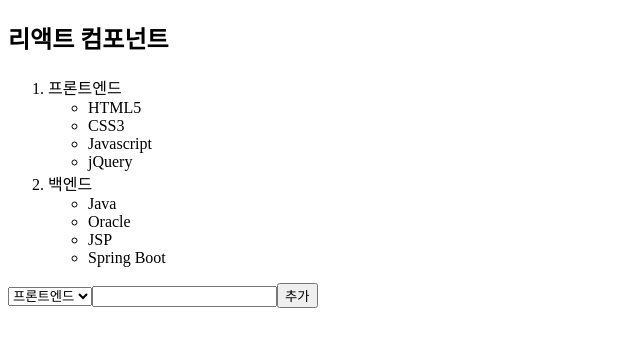
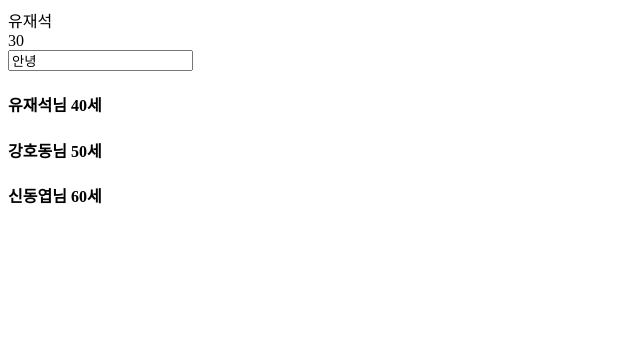
Before and after one commit to rngustmd/2026B_react, a React (Vite) app: page / in a window 1280 px wide. Shown: the top 346 px of the page, without its empty margins (0-640 px from the left). Built offline with nearby package versions, Linux system fonts and the light colour scheme.

Commit message:
0911 4hr

```diff
--- /dev/null
+++ b/src/example/day01/Component3.jsx
@@ -0,0 +1,49 @@
+// 변수 : 하나의 값 저장하는 수
+// 매개변수 : 함수/메소드에서 인수를 받아서 함수 안에서 사용하는 변수
+// 인수/인자값 : 함수가 실행될 때 함수에게 전달하는 값
+function plus( x , y ){ } // 함수정의 , x/y 매개변수
+plus( 3 , 4 ) // 함수호출 , 3/4 인수
+// 즉] 3(인수)를 x(매개변수)에 대입
+
+// ----------------------------------------------------------------------- //
+
+// 프롭스 : 상위 컴포넌트에서 하위 컴포넌트에게 전달하는 객체 props , 읽기모드
+function plus2( props ){ }
+    plus2( { v1:3 , v2:4 } ) // 3과 4 갖는 객체 1개
+
+export default function Component3( props ){ // -- 상위요소
+    let name = "유재석";
+    // --- return 부터 jsx 문법 구역 , 주석 : { /* 주석 */ }
+    // jsx 에서는 HTML 문법 { JS표현식 } HTML문법 { JS표현식 }
+    return (<>
+        { /* 주석 */ }
+        <div> { name } </div> <div> { 10 + 20 } </div>
+        <input type="text" value="안녕" name="입력상자" />
+        <SubComp1 name="유재석" age="40" />
+        <SubComp1 name="강호동" age="50" />
+        <SubComp2 name="신동엽" age="60" />
+
+    </>)
+}
+function SubComp1( props ){                  // -- 하위요소
+    console.log( props ); // {name="유재석" age="40"}
+    return( <>
+        <h4> { props.name }님 {props.age }세 </h4>
+    </>)
+}
+function SubComp2( { name , age } ){
+    return( <>
+        <h4> { name }님 { age }세 </h4>
+    </>)
+}
+// props : 객체 { }
+// { name , age } = props , 구조분해
+// 즉] props 객체를 name 과 age 변수에 각각 저장
+
+// 8. 구조 분해 할당: 배열 또는 객체에서 값을 분해 해서 각각 변수/상수 에 저장
+// const { name , age } = obj1 ; // 오른쪽 객체내 왼쪽에 각각 속성값들을 변수/상수에 값 대입
+// console.log( name )
+// console.log( age )
+// const [ name2 , ...array2 ] = obj2; // 오른쪽 배열내 순서대로 값들을 변수/상수에 대입, ...나머지들을
+// console.log( name2 )
+// console.log( array2 ) // 나머지(그외)
--- a/src/main.jsx
+++ b/src/main.jsx
@@ -20,5 +20,8 @@
 // import Component1 from "./example/day01/Component1";
 // create.render( <Component1> </Component1> )
 
-import Component2 from "./example/day01/Component2";
-create.render( <Component2> </Component2>)
+// import Component2 from "./example/day01/Component2";
+// create.render( <Component2> </Component2>)
+
+import Component3 from "./example/day01/Component3";
+create.render( <Component3> </Component3> )
```
